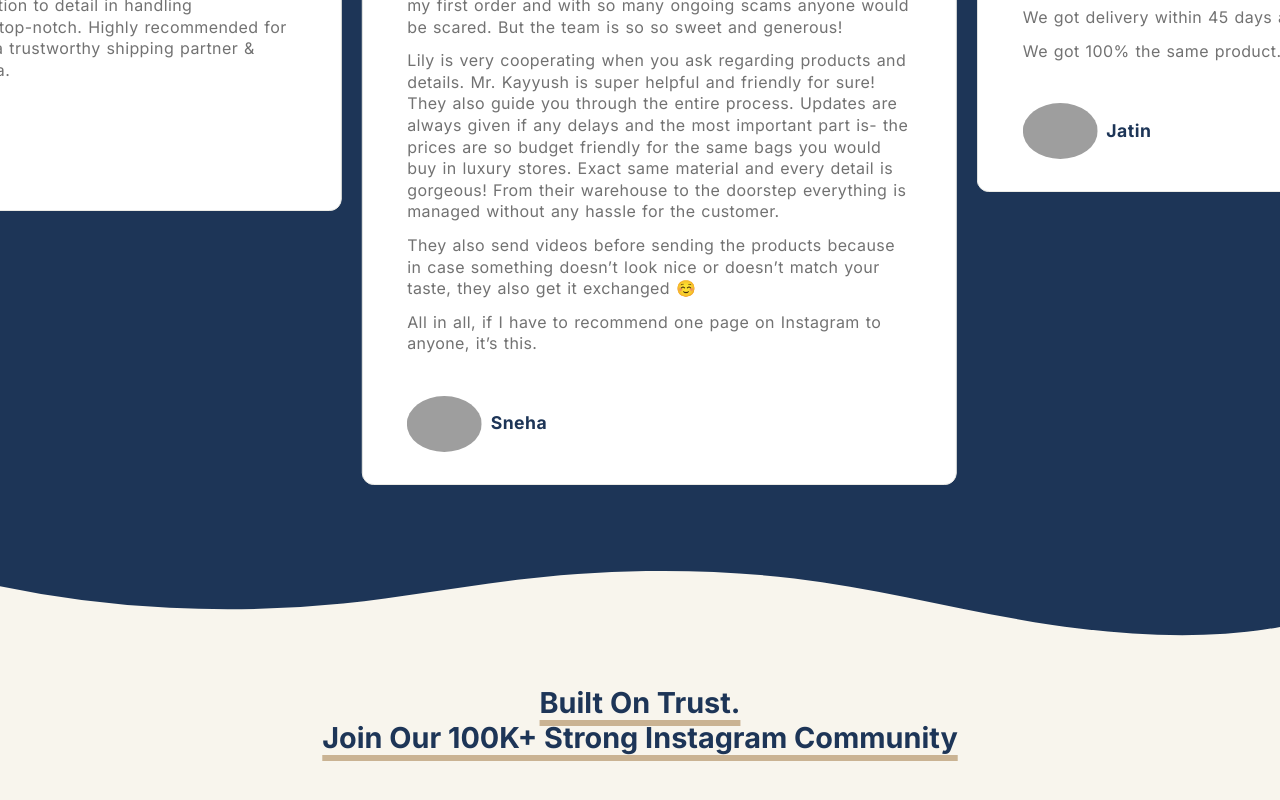
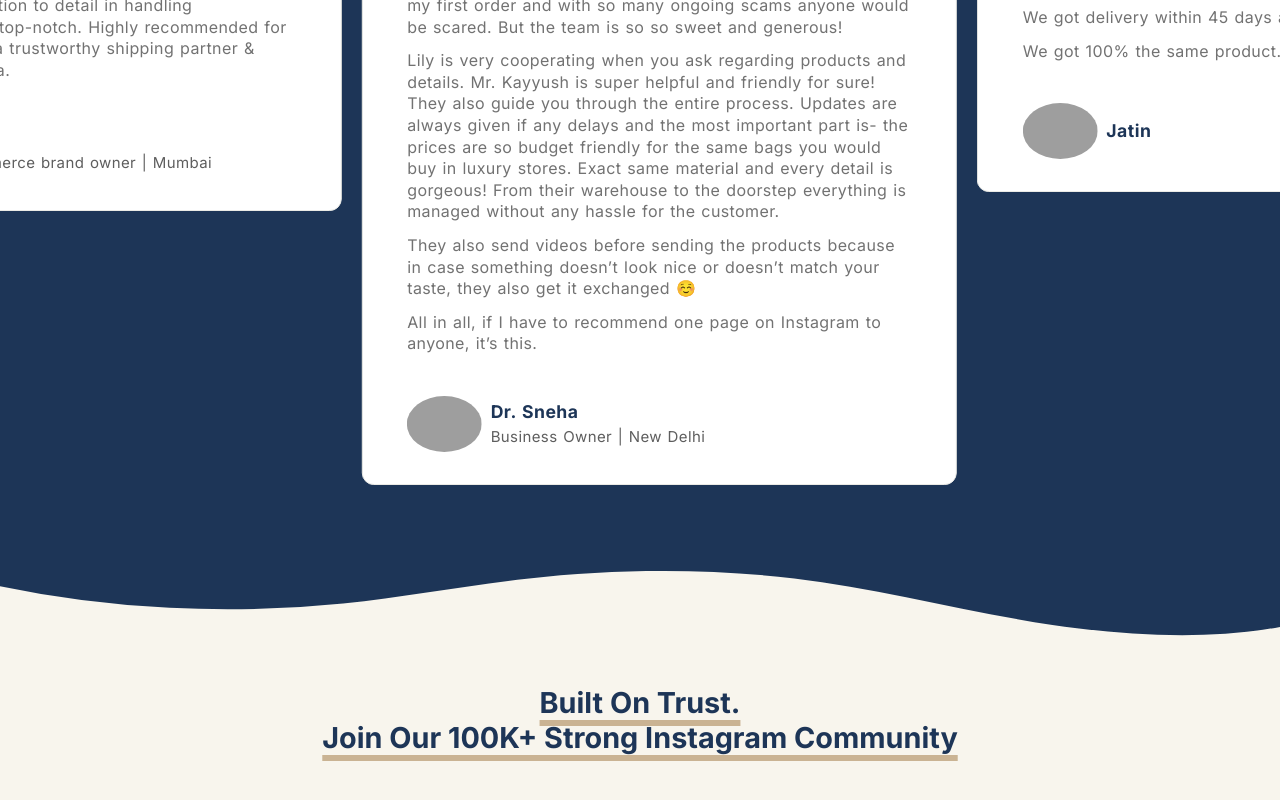
Before and after one commit to gabbar-singhh/titc, a Next.js app: page / in a window 1280 px wide. Shown: the part 5591-6391 px from the top of the page. Built offline with nearby package versions, Linux system fonts and the light colour scheme; grey boxes are pictures that could not be loaded; what @radix-ui/themes would draw is missing.

Commit message:
bio added

```diff
--- a/src/Components/Testimonial/TestimonialCard.jsx
+++ b/src/Components/Testimonial/TestimonialCard.jsx
@@ -17,7 +17,7 @@ const TestimonialCard = ({ testimonialText, name, bio, imgSrc }) => {
           />
           <div className={styles.content}>
             <h2>{name}</h2>
-            {/* <p>{bio}</p> */}
+            <p>{bio}</p>
           </div>
         </div>
       </div>
--- a/src/Components/Testimonial/TestimonialCard.module.css
+++ b/src/Components/Testimonial/TestimonialCard.module.css
@@ -66,7 +66,7 @@
     color: var(--blue);
 }
 
-/*
+
 .footer .content p {
     color: #5e5e5e;
     font-size: 15px;
@@ -75,7 +75,7 @@
     line-height: 150%;
     font-weight: 400;
     margin: 0;
-} */
+}
 
 
 /* MEDIA QUERIES */
--- a/src/Components/Testimonial/TestimonialStack.jsx
+++ b/src/Components/Testimonial/TestimonialStack.jsx
@@ -13,7 +13,7 @@ const TestimonialStack = () => {
          I recently used Thadani Intl. Trading for a shipment from China to India, and the experience was seamless. Before the main shipment, they provided samples for quality confirmation, which gave me great peace of mind. The final bulk order arrived safely, on time, and perfectly intact. Their professionalism and attention to detail in handling international logistics are top-notch. Highly recommended for any business looking for a trustworthy shipping partner & sourcing stuffs from China.
         </p>`,
       name: "Kunal Mishra",
-      bio: "",
+      bio: "Leading E-commerce brand owner | Mumbai",
       imgSrc:
         "https://ui-avatars.com/api/?name=Kunal+Mishra&background=f6f7f8&color=1d3557&size=128",
     },
@@ -41,10 +41,10 @@ From their warehouse to the doorstep everything is managed without any hassle fo
 
         </p>
       `,
-      name: "Sneha",
-      bio: "",
+      name: "Dr. Sneha",
+      bio: "Business Owner | New Delhi",
       imgSrc:
-        "https://ui-avatars.com/api/?name=Sneha&background=f6f7f8&color=1d3557&size=128",
+        "https://ui-avatars.com/api/?name=Dr+Sneha&background=f6f7f8&color=1d3557&size=128",
     },
     {
       testimonialText: `
```
